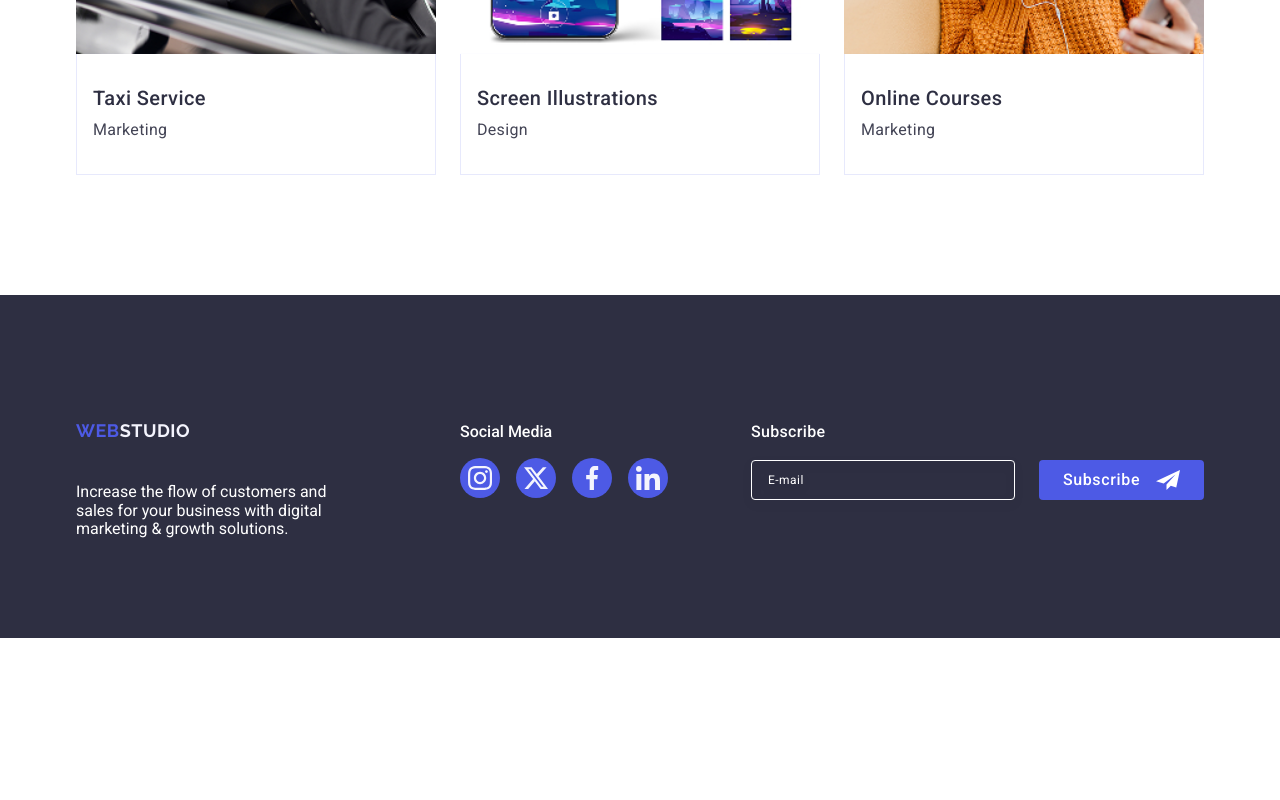
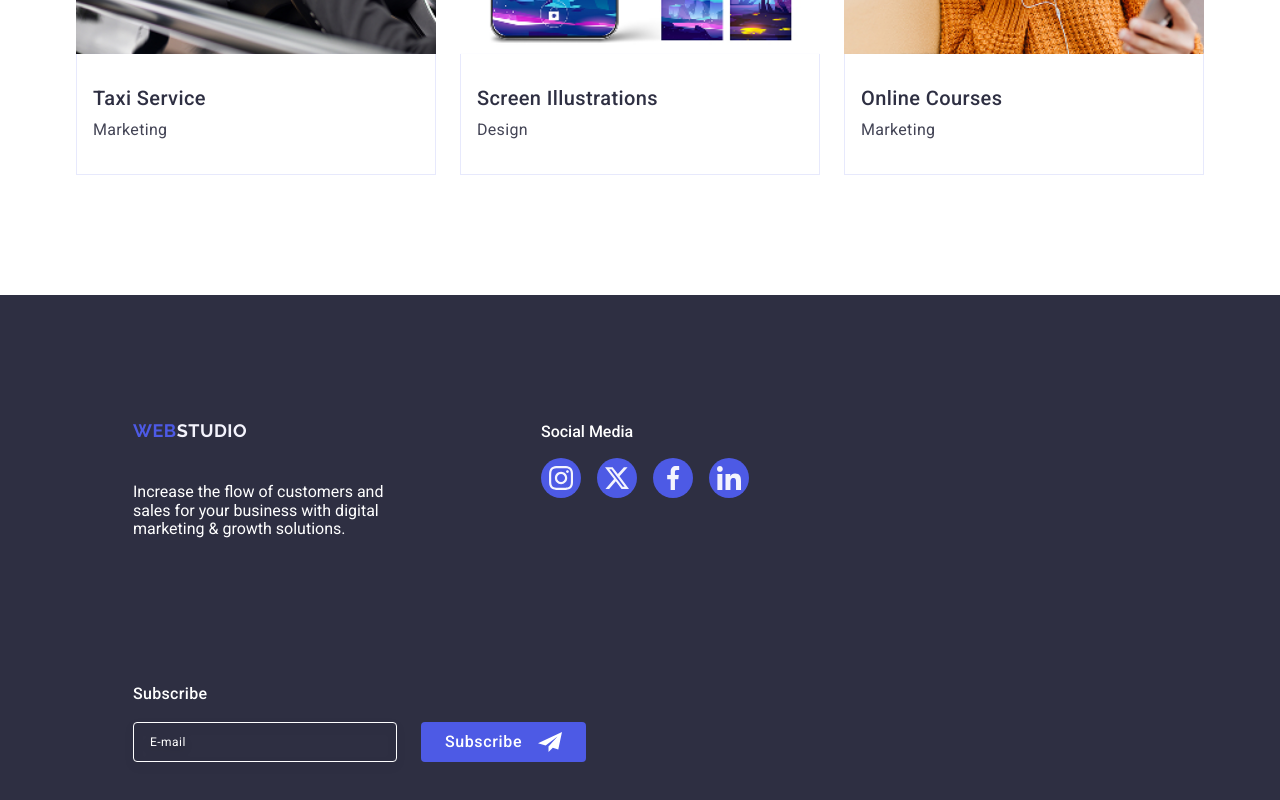
Before and after one commit to vtkatrych/-goit-markup-hw-06, a plain HTML site: page index.html in a window 1280 px wide. Shown: the part 2756-3556 px from the top of the page. Before the commit the page ends 3394 px from the top, so only its background shows below. Drawn offline with nearby package versions, Linux system fonts and the light colour scheme.

Commit message:
fix tablet && deckstop version

```diff
--- a/css/footer.css
+++ b/css/footer.css
@@ -214,14 +214,24 @@
   fill: #ffffff;
 }
 
-@media (min-width: 768px) {
-  .footer-container {
+@media screen and (min-width: 768px) {
+  .footer .container {
     flex-direction: row;
     flex-wrap: wrap;
     align-items: baseline;
     justify-content: flex-start;
     gap: 72px 24px;
-    padding: 0 108px;
+    padding: 0 72px;
+  }
+
+  .footer-logo-wrap {
+    margin-right: 24px;
+    margin-bottom: 72px;
+  }
+
+  .footer-subscribe {
+    margin-left: 0;
+    width: 100%;
   }
 
   .footer-decor,
@@ -242,7 +252,7 @@
   }
 }
 
-@media (min-width: 1158px) {
+@media screen and (min-width: 1158px) {
   .footer {
     padding: 100px 0;
   }
@@ -250,7 +260,15 @@
   .footer-container {
     flex-wrap: nowrap;
     gap: 0;
-    padding: 0 15px;
+    padding: 15px;
+  }
+
+  .footer-logo-wrap {
+    margin-right: 120px;
+  }
+
+  .footer-subscribe {
+    margin-left: auto;
   }
 
   .footer-decor {
```
